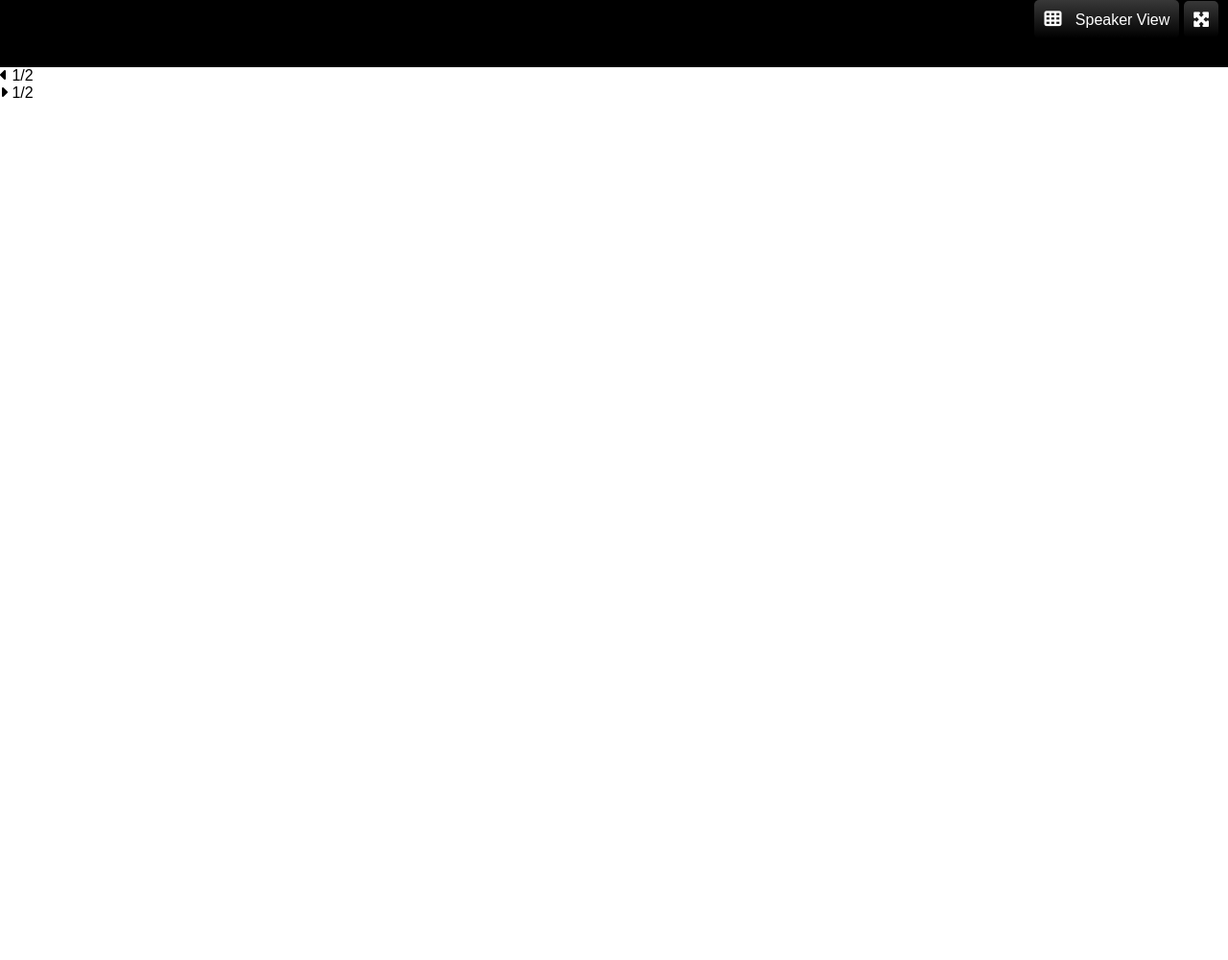
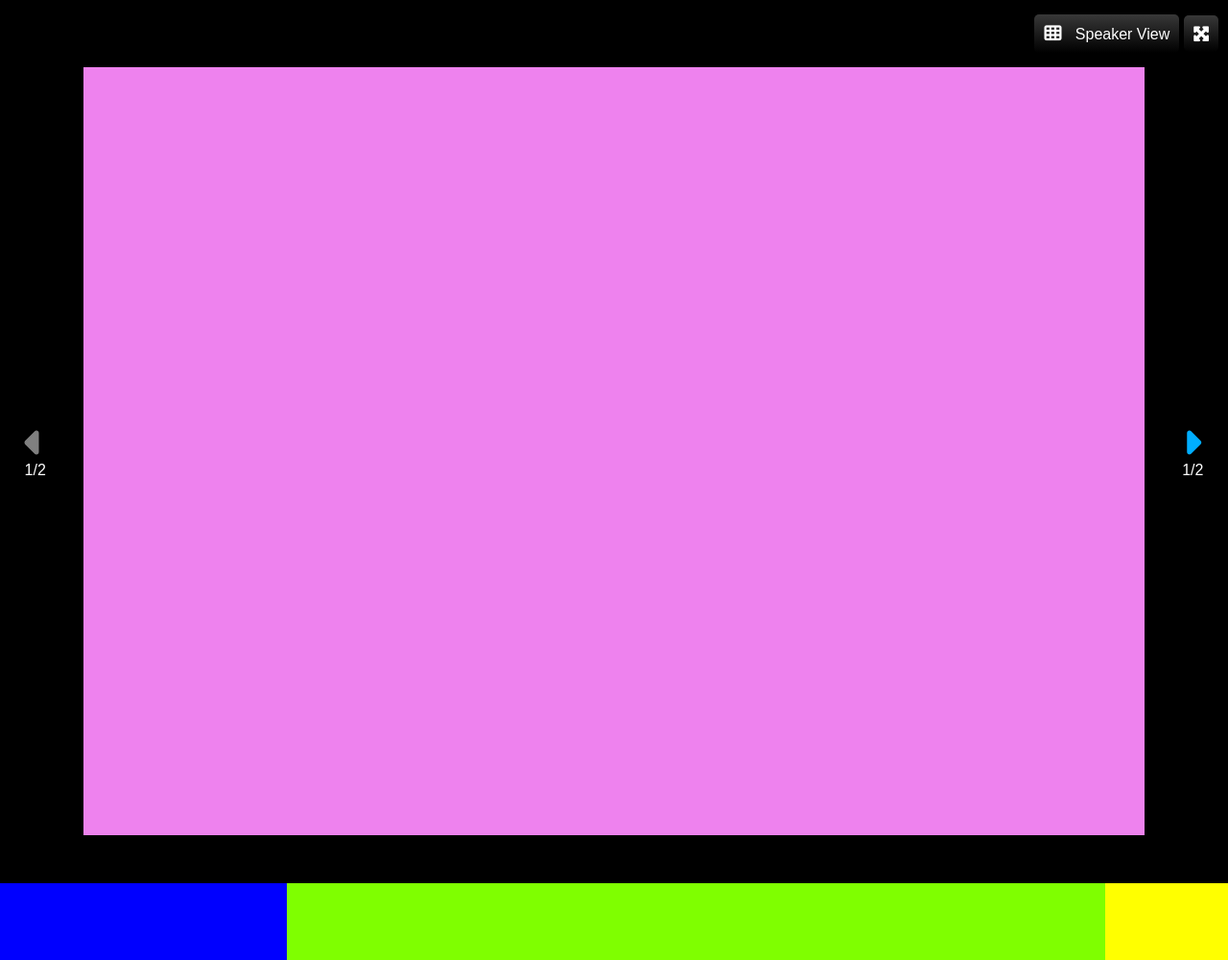
Before and after one commit to ClaudioDiCaprio/html-css-zoom, a plain HTML site: page index.html in a window 1280 px wide. Shown: the whole page at 96% size. Before the commit the page ends 800 px from the top, so only its background shows below. Drawn offline with Linux system fonts and the light colour scheme.

Commit message:
footer_setted_

```diff
--- a/css/style.css
+++ b/css/style.css
@@ -15,6 +15,7 @@
 header {
     height: 70px;
     width: 100%;
+    background-color: black;
 }
 
 .speaker {
@@ -22,6 +23,7 @@ header {
     color: white;
     justify-content: flex-end;
     align-items:center;
+    height: 100%;
 }
 
 .ciak {
@@ -40,7 +42,6 @@ header i {
     padding: 10px 10px;
     background-image: linear-gradient(rgb(56, 56, 56), black);
     border-radius: 5px;
-    font-size: 18px;
     margin-left: 5px;
 
 }
@@ -48,12 +49,57 @@ header i {
 /* /header */
 
 /* main */
+main {
+    width: 100%;
+    background-color: black;
+    padding-bottom: 50px;
+}
+
+.manner {
+    display: flex;
+    width: 96%;
+    margin: 0  auto;
+    align-items: center;
+    justify-content: space-around;
+}
+
+.allow i {
+    display: flex;
+    flex-direction: column;
+    color: gray;
+    font-size: 40px;
+
+}
+
+.allow .fa-caret-right {
+    color: rgb(0, 174, 255);
+}
+
+.allow_text {
+    color: white;
+}
+
+.photo_holder {
+    width: 90%;
+    margin: 0 auto;
+}
 
 
 /* /main */
 
 /* footer */
 
+footer {
+    width: 100%;
+    height:80px;
+    background-color: #202223;
+}
+
+.iconed {
+    width: 100%;
+    height: 100%;
+    display: flex;
+}
 /* /footer */
 
 
@@ -62,6 +108,38 @@ header i {
 
 
 /* debug */
-header {
+
+/* header {
     background-color: black;
+} */
+/*
+.debug .manner {
+    height: 850px;
+} */
+
+.debug .photo_holder {
+    height: 800px;
+    background-color: violet;
+
 }
+
+.debug .lefty {
+    height: 100%;
+    width:20%;
+    flex-grow: 1;
+    background-color: blue;
+}
+
+.debug .centrly {
+    height: 100%;
+    width: 60%;
+    flex-grow:2;
+    background-color: chartreuse;
+}
+
+.debug .righty {
+    height: 100%;
+    width: 10%;
+    flex-grow: 0;
+    background-color: yellow;
+}
```
